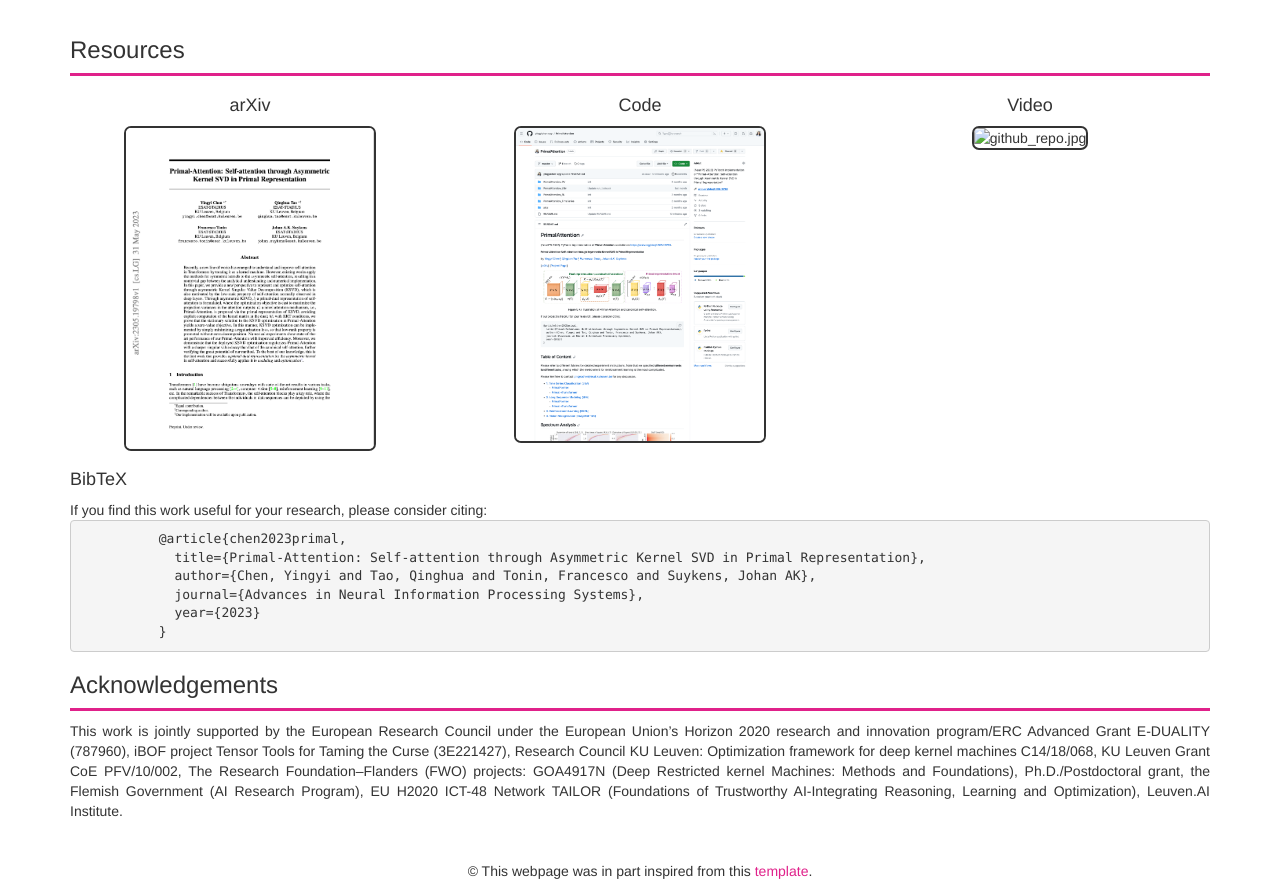
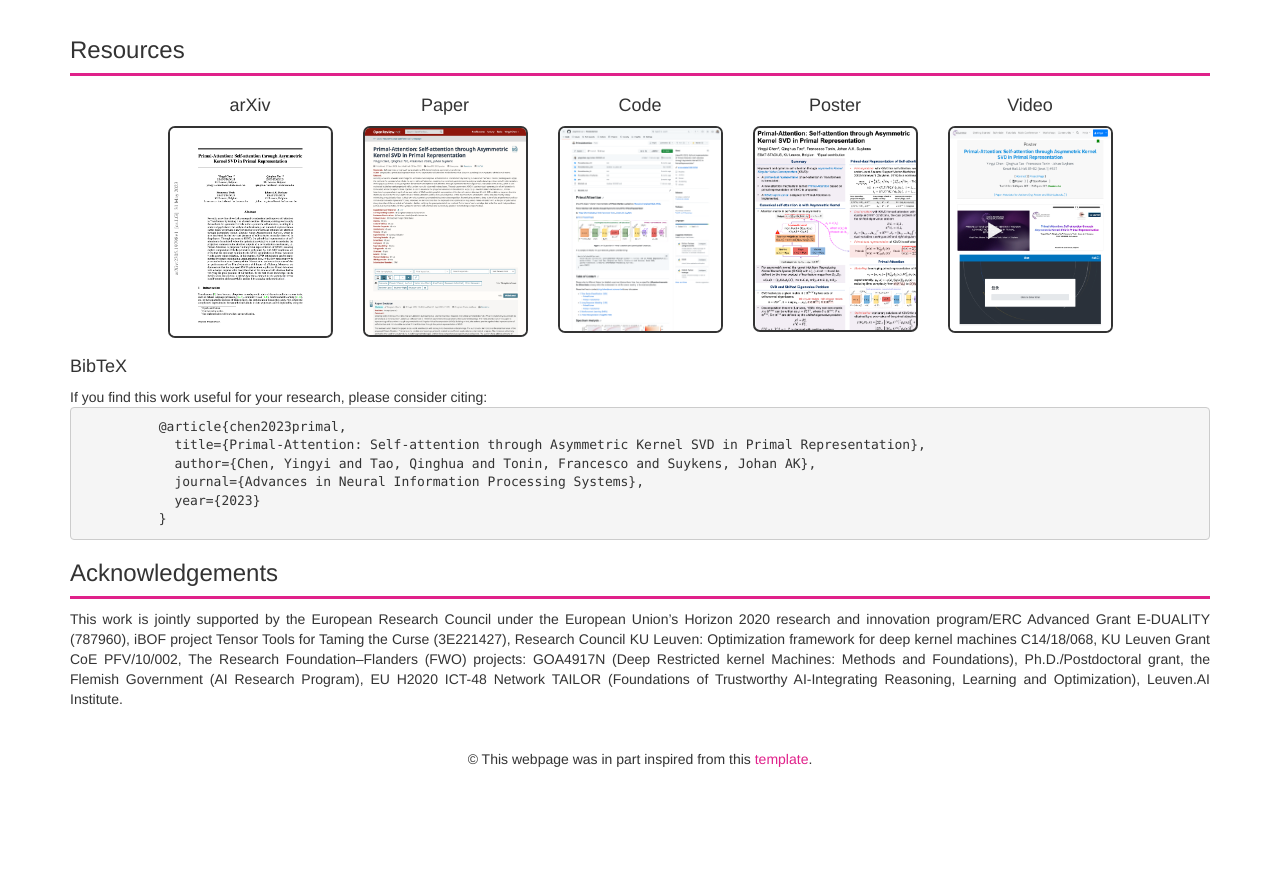
Before and after one commit to yingyichen-cyy/Primal-Attention, a plain HTML site: page index.html in a window 1280 px wide. Shown: the part 8736-9620 px from the top of the page. After the commit the page ends 9545 px from the top, so only its background shows below. Drawn offline with nearby package versions, Linux system fonts and the light colour scheme.

Commit message:
update_poster

```diff
--- a/index.html
+++ b/index.html
@@ -19,7 +19,7 @@
   <!--Twitter preview-->
   <meta name="twitter:card" content="summary_large_image" />
   <meta name="twitter:title" content="DTI Clustering" />
-  <meta name="twitter:description" content="Project page for Deep Transformation-Invariant Clustering."/>
+  <meta name="twitter:description" content="Project page for Primal-Attention: Self-attention through Asymmetric Kernel SVD in Primal Representation."/>
   <meta name="twitter:image" content="https://imagine.enpc.fr/~monniert/DTIClustering/thumbnail_twitter.png">
 
   <!--Style-->
@@ -42,7 +42,7 @@
     <div class="col-xs-12 col-md-8">
       <h4>
         <a href="https://yingyichen-cyy.github.io/"><nobr>Yingyi Chen</nobr></a><sup>*</sup> &emsp;
-        <a href="https://www.esat.kuleuven.be/stadius/person.php?id=2167"><nobr>Qinghua Tao</nobr></a><sup>*</sup> &emsp;
+        <a href="https://qinghua-tao.github.io/"><nobr>Qinghua Tao</nobr></a><sup>*</sup> &emsp;
         <a href="https://taralloc.github.io/"><nobr>Francesco Tonin</nobr></a> &emsp;
         <a href="https://www.esat.kuleuven.be/sista/members/suykens.html"><nobr>Johan A.K. Suykens</nobr></a>
       </h4>
@@ -90,10 +90,10 @@
   <h3 style="text-align:center; padding-top:1rem">
     <!-- <a class="label label-info" href="">arXiv</a> -->
     <a class="label label-info" href="https://arxiv.org/abs/2305.19798">arXiv</a>
-    <a class="label label-info" href="">Paper</a>
+    <a class="label label-info" href="https://openreview.net/forum?id=bRyduWAAVT">Paper</a>
     <a class="label label-info" href="https://github.com/yingyichen-cyy/PrimalAttention/tree/master">Code</a>
-    <a class="label label-info" href="">Video</a>
-    <a class="label label-info" href="">Poster</a>
+    <a class="label label-info" href="https://nips.cc/virtual/2023/poster/71144">Video</a>
+    <a class="label label-info" href=resrc/poster.pdf>Poster</a>
   </h3>
 </div>
 
@@ -195,24 +195,36 @@
   <h3>Resources</h3>
   <hr/>
   <div class="row" style="text-align: center">
-    <div class="col-xs-0 col-lg-0"></div>
-    <div class="col-xs-4 col-lg-4">
+    <div class="col-xs-1 col-lg-1"></div>
+    <div class="col-xs-2 col-lg-2">
       <h4>arXiv</h4>
       <a href="https://arxiv.org/abs/2305.19798" style="color:inherit">
-        <img src="resrc/paper.jpg" alt="paper.jpg" class="text-center" style="max-width:70%; border:0.15em solid;
+        <img src="resrc/paper.jpg" alt="paper.jpg" class="text-center" style="max-width:100%; border:0.15em solid;
         border-radius:0.5em;"></a>
     </div>
-    <div class="col-xs-4 col-lg-4">
+    <div class="col-xs-2 col-lg-2">
+      <h4>Paper</h4>
+      <a href="https://openreview.net/forum?id=bRyduWAAVT" style="color:inherit">
+        <img src="resrc/openreview.jpg" alt="openreview.jpg" class="text-center" style="max-width:100%; border:0.15em solid;
+        border-radius:0.5em;"></a>
+    </div>
+    <div class="col-xs-2 col-lg-2">
       <h4>Code</h4>
       <a href="https://github.com/yingyichen-cyy/PrimalAttention" style="color:inherit;">
         <img src="resrc/github_repo.jpg" alt="github_repo.jpg" class="text-center"
-             style="max-width:70%; border:0.15em solid;border-radius:0.5em;"></a>
+             style="max-width:100%; border:0.15em solid;border-radius:0.5em;"></a>
     </div>
-    <div class="col-xs-4 col-lg-4">
+    <div class="col-xs-2 col-lg-2">
+      <h4>Poster</h4>
+      <a href=resrc/poster.pdf style="color:inherit;">
+        <img src="resrc/poster.png" alt="github_repo.jpg" class="text-center"
+             style="max-width:100%; border:0.15em solid;border-radius:0.5em;"></a>
+    </div>
+    <div class="col-xs-2 col-lg-2">
       <h4>Video</h4>
-      <a href="" style="color:inherit;">
-        <img src="" alt="github_repo.jpg" class="text-center"
-             style="max-width:70%; border:0.15em solid;border-radius:0.5em;"></a>
+      <a href="https://nips.cc/virtual/2023/poster/71144" style="color:inherit;">
+        <img src="resrc/video.png" alt="video.png" class="text-center"
+             style="max-width:100%; border:0.15em solid;border-radius:0.5em;"></a>
     </div>
   </div>
 
```
Also changed, not shown: resrc/openreview.jpg (added), resrc/poster.png (added), resrc/video.png (added), 1 other file.
